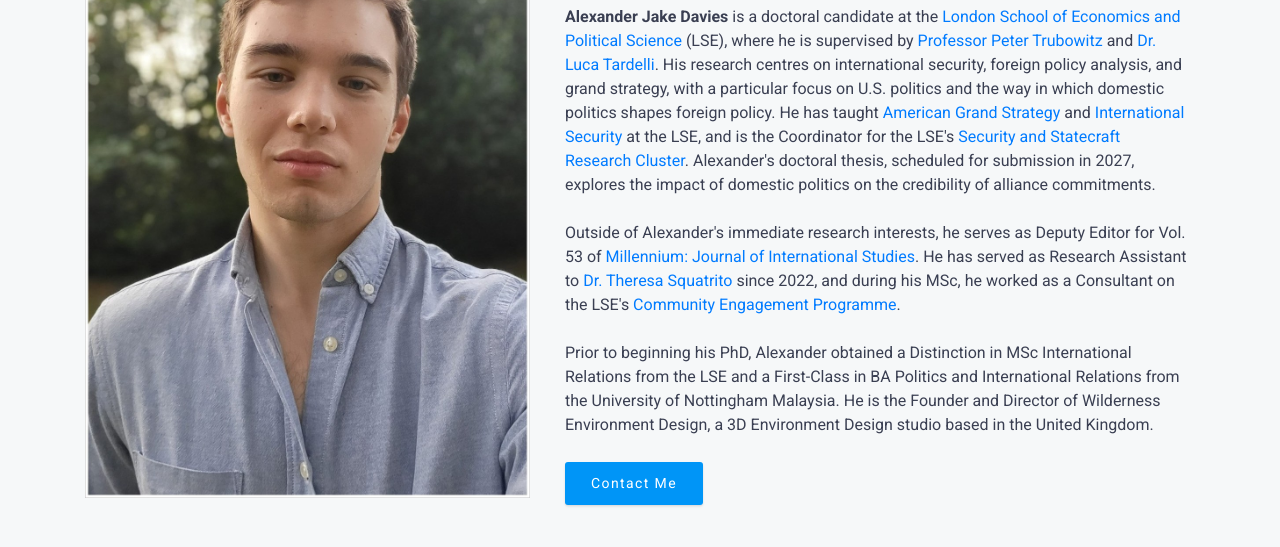
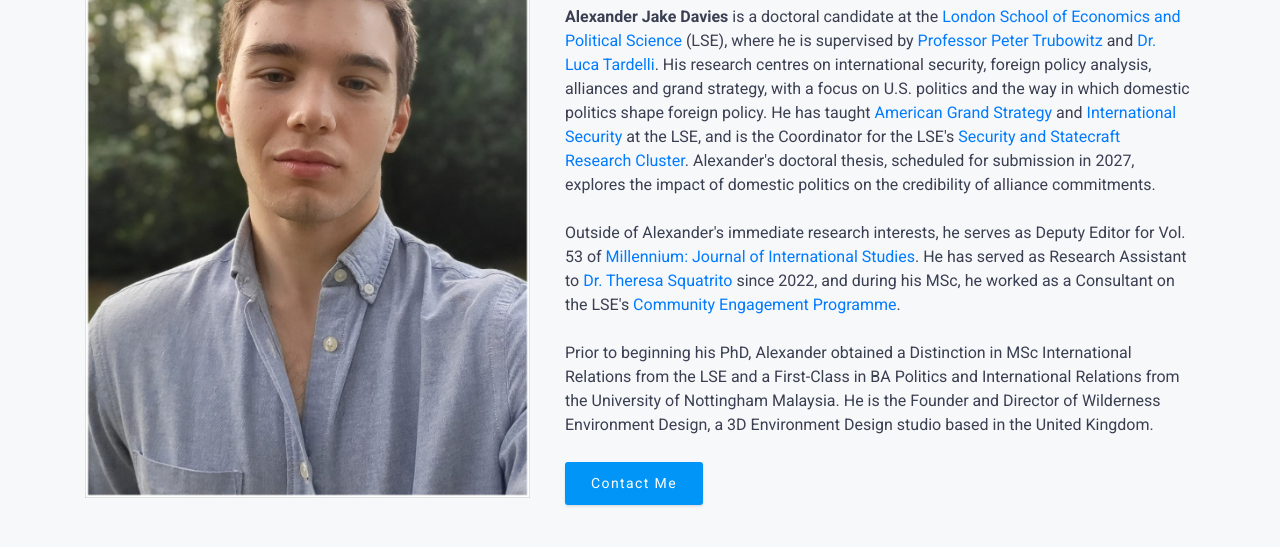
Before and after one commit to AJAtlas/academicwebsite, a plain HTML site: page index.html in a window 1280 px wide. Shown: the part 197-744 px from the top of the page. Drawn offline with nearby package versions, Linux system fonts and the light colour scheme.

Commit message:
Update index.html

```diff
--- a/index.html
+++ b/index.html
@@ -61,7 +61,7 @@
         <div class="col-md-7 content-box hero-content">
           <span>Doctoral Candidate</span>
           <h1><b>Alexander J. Davies</b></h1>
-          <b>Alexander Jake Davies</b> is a doctoral candidate at the <a href="https://www.lse.ac.uk/International-Relations">London School of Economics and Political Science</a> (LSE), where he is supervised by <a href="https://www.lse.ac.uk/international-relations/people/trubowitz">Professor Peter Trubowitz</a> and <a href="https://www.lse.ac.uk/international-relations/people/tardelli">Dr. Luca Tardelli</a>. His research centres on international security, foreign policy analysis, and grand strategy, with a particular focus on U.S. politics and the way in which domestic politics shapes foreign policy. He has taught <a href="https://www.lse.ac.uk/study-at-lse/summer-schools/summer-school/courses/international-relations/ir211">American Grand Strategy</a> and <a href="https://www.lse.ac.uk/resources/calendar2024-2025/courseGuides/IR/2024_IR205.htm">International Security</a> at the LSE, and is the Coordinator for the LSE's <a href="https://www.lse.ac.uk/international-relations/research/security-statecraft-cluster">Security and Statecraft Research Cluster</a>. Alexander's doctoral thesis, scheduled for submission in 2027, explores the impact of domestic politics on the credibility of alliance commitments.
+          <b>Alexander Jake Davies</b> is a doctoral candidate at the <a href="https://www.lse.ac.uk/International-Relations">London School of Economics and Political Science</a> (LSE), where he is supervised by <a href="https://www.lse.ac.uk/international-relations/people/trubowitz">Professor Peter Trubowitz</a> and <a href="https://www.lse.ac.uk/international-relations/people/tardelli">Dr. Luca Tardelli</a>. His research centres on international security, foreign policy analysis, alliances and grand strategy, with a focus on U.S. politics and the way in which domestic politics shape foreign policy. He has taught <a href="https://www.lse.ac.uk/study-at-lse/summer-schools/summer-school/courses/international-relations/ir211">American Grand Strategy</a> and <a href="https://www.lse.ac.uk/resources/calendar2024-2025/courseGuides/IR/2024_IR205.htm">International Security</a> at the LSE, and is the Coordinator for the LSE's <a href="https://www.lse.ac.uk/international-relations/research/security-statecraft-cluster">Security and Statecraft Research Cluster</a>. Alexander's doctoral thesis, scheduled for submission in 2027, explores the impact of domestic politics on the credibility of alliance commitments.
           <p></p><br>
           Outside of Alexander's immediate research interests, he serves as Deputy Editor for Vol. 53 of <a href="https://journals.sagepub.com/home/mil">Millennium: Journal of International Studies</a>. He has served as Research Assistant to <a href="https://www.lse.ac.uk/international-relations/people/squatrito">Dr. Theresa Squatrito</a> since 2022, and during his MSc, he worked as a Consultant on the LSE's <a href="https://info.lse.ac.uk/current-students/volunteer-centre/Community-engagement-programme">Community Engagement Programme</a>.
           <p></p><br>
```
